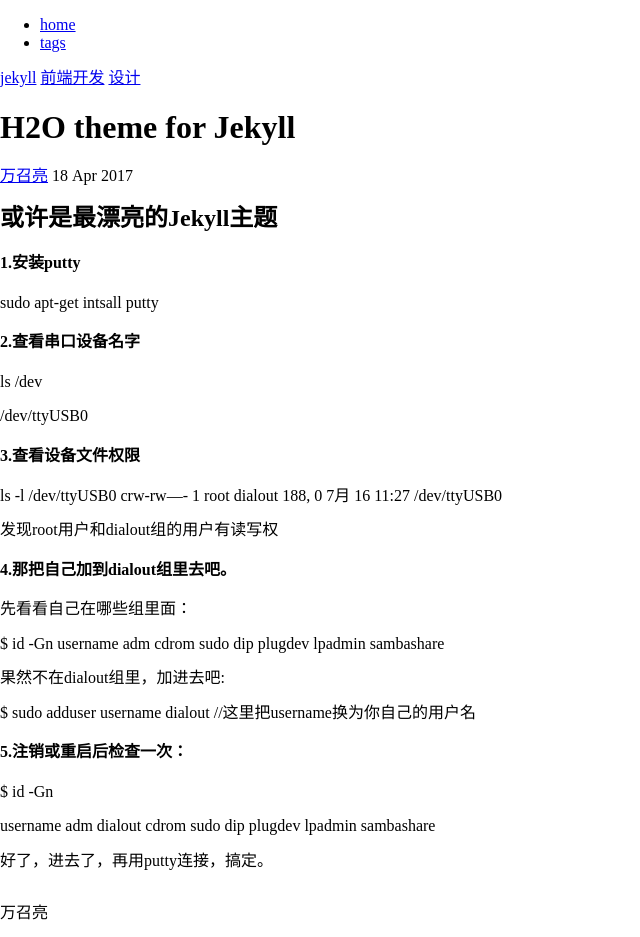
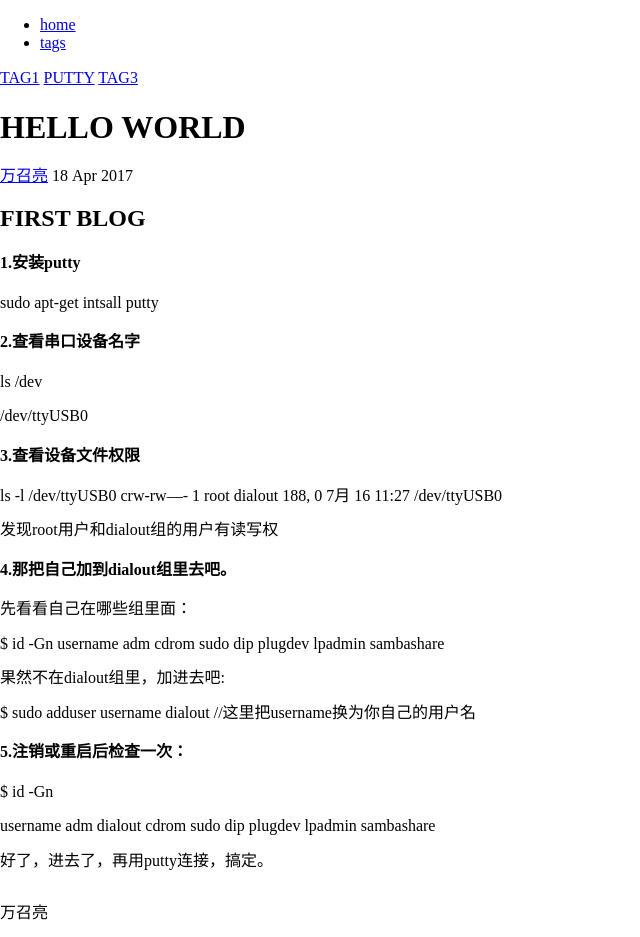
Before and after one commit to Jacobwan/Jacobwan.github.io, a Jekyll site: the page built from _posts/2017-08-29-hello-world.md, in a window 1280 px wide. Shown: the top 937 px of the page, without its empty margins (0-640 px from the left). Built offline with Jekyll 4.4.1, drawn with Linux system fonts in a browser that asks for light colours; nearby versions of some CDN libraries; library files that are not in the unit come from our copies; comment, search, counter and statistics services are not loaded; a style sheet for code colours, icons or effects is not loaded; grey boxes are pictures that could not be loaded.

Commit message:
Update 2017-08-29-hello-world.md
TAG3

```diff
--- a/_posts/2017-08-29-hello-world.md
+++ b/_posts/2017-08-29-hello-world.md
@@ -1,11 +1,11 @@
 ---
 layout: post
-title: 'H2O theme for Jekyll'
-subtitle: '或许是最漂亮的Jekyll主题'
+title: 'HELLO WORLD'
+subtitle: 'FIRST BLOG'
 date: 2017-04-18
 categories: 技术
 cover: 'http://on2171g4d.bkt.clouddn.com/jekyll-theme-h2o-postcover.jpg'
-tags: jekyll 前端开发 设计
+tags: TAG1 PUTTY TAG3
 ---
 #### 1.安装putty
 sudo apt-get intsall putty
```
